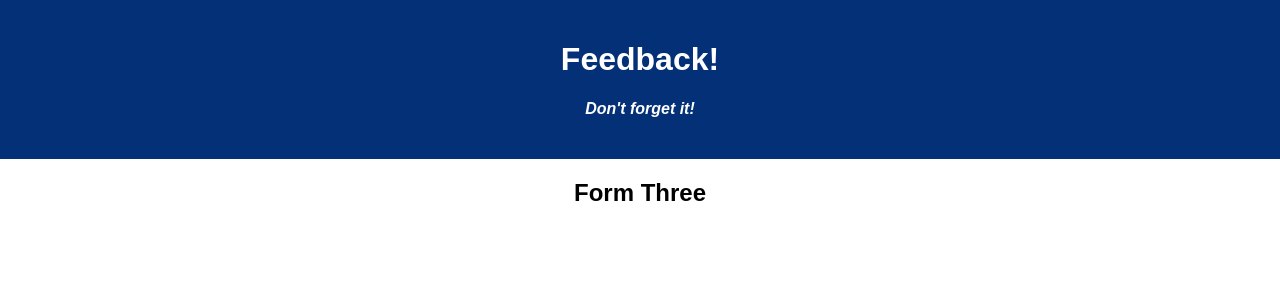
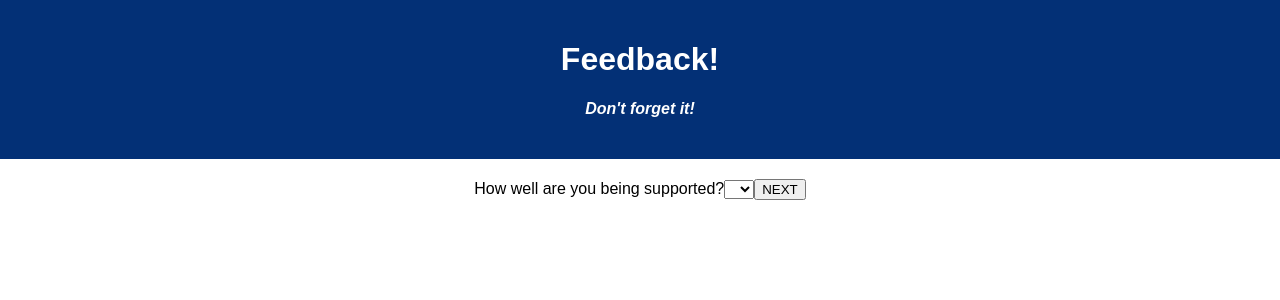
Before and after one commit to McKynlee/redux-feedback-loop, a React (Create React App) app: page /#/form3 in a window 1280 px wide. Shown: the top 300 px of the page. Built offline with nearby package versions, Linux system fonts and the light colour scheme.

Commit message:
Forms 1-3 have form skeleton and useHistory to route to subsequent page on submit

```diff
--- a/src/components/FormFour/FormFour.jsx
+++ b/src/components/FormFour/FormFour.jsx
@@ -1,8 +1,22 @@
+import { useHistory } from 'react-router-dom';
 
 // Component to display upon hitting NEXT in FormThree:
 function FormFour() {
+  const history = useHistory();
+
+  const handleNext = () => {
+    // TODO: save selection to redux
+
+    history.push('/review');
+  }
+
   return (
-    <h2>Form four</h2>
+    <div>
+      <label for="comments">Any comments you want to leave?</label>
+
+      <input type="text" />
+      <button onClick={handleNext}>REVIEW</button>
+    </div>
   )
 } // end FormFour
 
--- a/src/components/FormOne/FormOne.jsx
+++ b/src/components/FormOne/FormOne.jsx
@@ -1,8 +1,29 @@
+import { useHistory } from 'react-router-dom';
 
 // Component to display upon page load:
 function FormOne() {
+  const history = useHistory();
+
+  const handleNext = () => {
+    // TODO: save selection to redux
+
+    history.push('/form2');
+  }
+
   return (
-    <h2>FormOne</h2>
+    <div>
+      <label for="feeling">How are you feeling today?</label>
+
+      <select name="feeling" id="feeling">
+        <option value="blank"></option>
+        <option value="1">1</option>
+        <option value="2">2</option>
+        <option value="3">3</option>
+        <option value="4">4</option>
+        <option value="5">5</option>
+      </select>
+      <button onClick={handleNext}>NEXT</button>
+    </div>
   )
 } // end FormOne
 
--- a/src/components/FormThree/FormThree.jsx
+++ b/src/components/FormThree/FormThree.jsx
@@ -1,8 +1,29 @@
+import { useHistory } from 'react-router-dom';
 
 // Component to display upon hitting NEXT in FormTwo:
 function FormThree() {
+  const history = useHistory();
+
+  const handleNext = () => {
+    // TODO: save selection to redux
+
+    history.push('/form4');
+  }
+
   return (
-    <h2>Form Three</h2>
+    <div>
+      <label for="supported">How well are you being supported?</label>
+
+      <select name="supported" id="supported">
+        <option value="blank"></option>
+        <option value="1">1</option>
+        <option value="2">2</option>
+        <option value="3">3</option>
+        <option value="4">4</option>
+        <option value="5">5</option>
+      </select>
+      <button onClick={handleNext}>NEXT</button>
+    </div>
   )
 } // end FormThree
 
--- a/src/components/FormTwo/FormTwo.jsx
+++ b/src/components/FormTwo/FormTwo.jsx
@@ -1,8 +1,29 @@
+import { useHistory } from 'react-router-dom';
 
 // Component to display upon hitting NEXT in FormOne:
 function FormTwo() {
+  const history = useHistory();
+
+  const handleNext = () => {
+    // TODO: save selection to redux
+
+    history.push('/form3');
+  }
+
   return (
-    <h2>Form Two</h2>
+    <div>
+      <label for="content">How well are you understanding the content?</label>
+
+      <select name="content" id="content">
+        <option value="blank"></option>
+        <option value="1">1</option>
+        <option value="2">2</option>
+        <option value="3">3</option>
+        <option value="4">4</option>
+        <option value="5">5</option>
+      </select>
+      <button onClick={handleNext}>NEXT</button>
+    </div>
   )
 } // end FormTwo
 
--- a/src/components/ReviewPage/ReviewPage.jsx
+++ b/src/components/ReviewPage/ReviewPage.jsx
@@ -1,6 +1,9 @@
+import { useHistory } from 'react-router-dom';
 
 // Component to display upon hitting NEXT in FormFour:
 function ReviewPage() {
+  const history = useHistory();
+
   return (
     <h2>ReviewPage</h2>
   )
--- a/src/components/SubmissionSuccess/SubmissionSuccess.jsx
+++ b/src/components/SubmissionSuccess/SubmissionSuccess.jsx
@@ -1,6 +1,9 @@
+import { useHistory } from 'react-router-dom';
 
 // Component to display upon submitting feedback:
 function SubmissionSuccess() {
+  const history = useHistory();
+
   return (
     <h2>Submission Success!</h2>
   )
```
Also changed, not shown: 1 other file (tests, documents, lock files or other folders).
